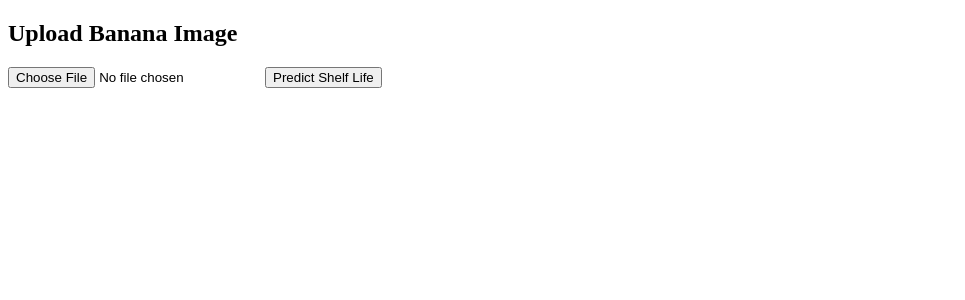
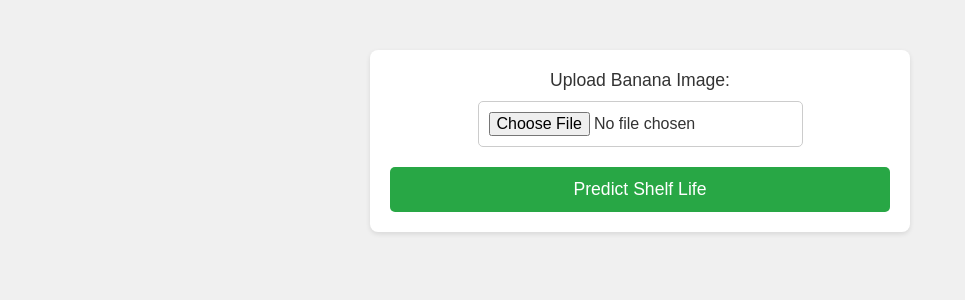
Before and after one commit to 9endu/rotbot, a Flask app: page /upload_image in a window 1280 px wide. Shown: the top 300 px of the page, without its empty margins (0-965 px from the left). Run offline with Flask 3, Linux system fonts and the light colour scheme; parts of the project's set-up code (start-up, migrations or seed data) failed here and were passed over.

Commit message:
shelf life from image ui small changes

```diff
--- a/templates/image_upload.html
+++ b/templates/image_upload.html
@@ -2,19 +2,94 @@
 <html lang="en">
 <head>
     <meta charset="UTF-8">
+    <meta name="viewport" content="width=device-width, initial-scale=1.0">
     <title>Banana Shelf Life Predictor</title>
+    <style>
+        body {
+            font-family: Arial, sans-serif;
+            margin: 0;
+            padding: 0;
+            background-color: #f0f0f0;
+            color: #333;
+        }
+
+        .container {
+            width: 100%;
+            max-width: 500px;
+            margin: 50px auto;
+            padding: 20px;
+            background-color: white;
+            border-radius: 8px;
+            box-shadow: 0 2px 5px rgba(0, 0, 0, 0.1);
+        }
+
+        form {
+            display: flex;
+            flex-direction: column;
+            align-items: center;
+        }
+
+        label {
+            font-size: 1.1rem;
+            margin-bottom: 10px;
+        }
+
+        input[type="file"] {
+            margin-bottom: 20px;
+            padding: 10px;
+            font-size: 1rem;
+            border: 1px solid #ccc;
+            border-radius: 5px;
+        }
+
+        button {
+            background-color: #28a745; /* Green color */
+            color: white;
+            border: none;
+            padding: 12px 20px;
+            font-size: 1.1rem;
+            cursor: pointer;
+            border-radius: 5px;
+            width: 100%;
+        }
+
+        button:hover {
+            background-color: #218838; /* Darker green on hover */
+        }
+
+        .result {
+            margin-top: 20px;
+            text-align: center;
+        }
+
+        .result h3 {
+            font-size: 1.2rem;
+        }
+
+        .error {
+            color: red;
+        }
+    </style>
 </head>
 <body>
-    <h2>Upload Banana Image</h2>
+
+    <div class="container">
         <form method="post" enctype="multipart/form-data">
+            <label for="image">Upload Banana Image:</label>
             <input type="file" name="image" required>
             <button type="submit">Predict Shelf Life</button>
         </form>
 
         {% if prediction %}
+            <div class="result">
                 <h3>Prediction: {{ prediction }}</h3>
+            </div>
         {% elif error %}
-        <h3 style="color:red;">{{ error }}</h3>
+            <div class="result error">
+                <h3>{{ error }}</h3>
+            </div>
         {% endif %}
+    </div>
+
 </body>
 </html>
```
Lines whose indentation alone changed are shown as unchanged.
